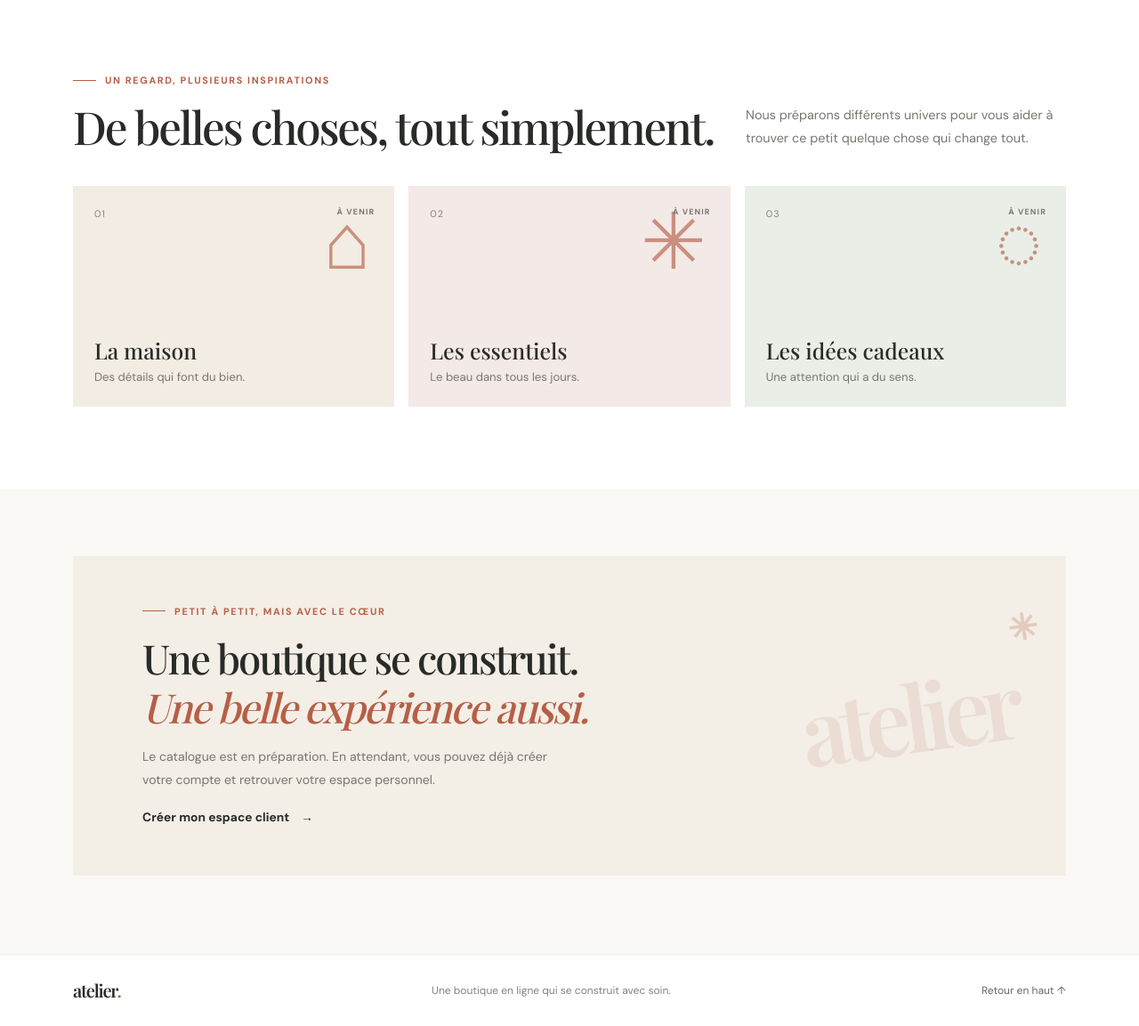
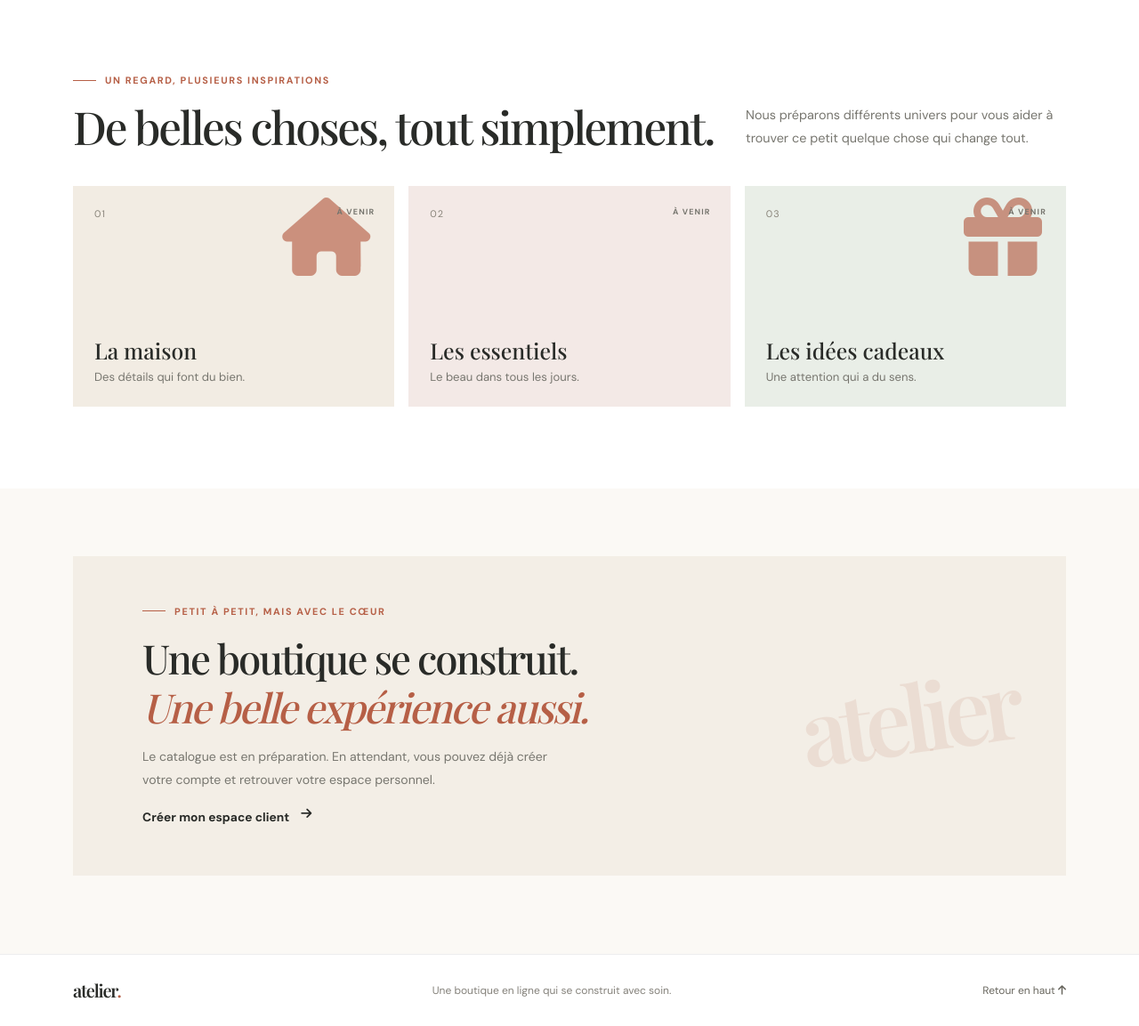
Before and after one commit to laurence1Mas/exercices_py_100_days_of_code, a Flask app: page / in a window 1280 px wide. Shown: the part 697-1850 px from the top of the page at 89% size. Run offline with Flask 3, Linux system fonts and the light colour scheme.

Commit message:
feat: integrate Font Awesome icons across templates for improved UI

```diff
--- a/online_shop/app/static/css/style.css
+++ b/online_shop/app/static/css/style.css
@@ -266,7 +266,7 @@ body {
     transform: rotate(8deg);
 }
 
-.visual-stamp span:first-child {
+.visual-stamp > i:first-child {
     color: var(--terracotta);
     font-size: 1.1rem;
 }
@@ -344,7 +344,6 @@ body {
     top: 13px;
     right: 27px;
     color: rgba(182, 95, 70, 0.65);
-    font-family: var(--serif);
     font-size: 5.5rem;
     line-height: 1;
 }
@@ -438,7 +437,6 @@ body {
     top: -34px;
     right: -28px;
     color: rgba(182, 95, 70, 0.25);
-    font-family: var(--sans);
     font-size: 2.5rem;
 }
 
@@ -607,7 +605,7 @@ body {
     border: 0;
     background: transparent;
     color: var(--terracotta);
-    font-size: 1.35rem;
+    font-size: 0.9rem;
 }
 
 .catalog-category {
@@ -925,7 +923,7 @@ body {
     text-decoration: none;
 }
 
-.product-back-link span {
+.product-back-link .fa-solid {
     font-size: 1.1rem;
 }
 
--- a/online_shop/app/templates/admin/messages.html
+++ b/online_shop/app/templates/admin/messages.html
@@ -36,7 +36,7 @@
         {% else %}
         <section class="admin-panel">
             <div class="admin-empty">
-                <span class="empty-mark" aria-hidden="true">✳</span>
+                <i class="empty-mark fa-solid fa-envelope-open-text" aria-hidden="true"></i>
                 <h3>Aucun message reçu</h3>
                 <p>Les messages envoyés via le formulaire de contact apparaîtront ici.</p>
             </div>
--- a/online_shop/app/templates/admin/orders.html
+++ b/online_shop/app/templates/admin/orders.html
@@ -59,7 +59,7 @@
             </div>
             {% else %}
             <div class="admin-empty">
-                <span class="empty-mark" aria-hidden="true">✳</span>
+                <i class="empty-mark fa-solid fa-sparkles" aria-hidden="true"></i>
                 <h3>Aucune commande pour le moment</h3>
                 <p>Les commandes apparaîtront ici lorsqu’un client en passera une.</p>
             </div>
--- a/online_shop/app/templates/admin/products.html
+++ b/online_shop/app/templates/admin/products.html
@@ -12,7 +12,8 @@
                 <p>Retrouvez les produits actuellement proposés dans la boutique.</p>
             </div>
             <a class="admin-store-link" href="{{ url_for('shop') }}">
-                Voir la boutique <span aria-hidden="true">↗</span>
+                Voir la boutique
+                <i class="fa-solid fa-arrow-up-right-from-square" aria-hidden="true"></i>
             </a>
         </div>
 
@@ -49,7 +50,7 @@
             </div>
             {% else %}
             <div class="admin-empty">
-                <span class="empty-mark" aria-hidden="true">✳</span>
+                <i class="empty-mark fa-solid fa-sparkles" aria-hidden="true"></i>
                 <h3>Aucun produit</h3>
                 <p>Les produits du catalogue apparaîtront ici.</p>
             </div>
--- a/online_shop/app/templates/admin/stock.html
+++ b/online_shop/app/templates/admin/stock.html
@@ -66,7 +66,7 @@
             </div>
             {% else %}
             <div class="admin-empty">
-                <span class="empty-mark" aria-hidden="true">✳</span>
+                <i class="empty-mark fa-solid fa-boxes-stacked" aria-hidden="true"></i>
                 <h3>Aucun produit à suivre</h3>
                 <p>Les stocks apparaîtront ici avec les produits du catalogue.</p>
             </div>
--- a/online_shop/app/templates/auth/login.html
+++ b/online_shop/app/templates/auth/login.html
@@ -18,7 +18,7 @@
                     et vos commandes.
                 </p>
                 <div class="auth-welcome-note">
-                    <span aria-hidden="true">✳</span>
+                    <i class="fa-solid fa-sparkles" aria-hidden="true"></i>
                     <span>Une boutique en ligne qui se construit avec soin.</span>
                 </div>
             </div>
@@ -46,7 +46,8 @@
                     <a href="{{ url_for('auth.register') }}">Créer un compte</a>
                 </p>
                 <a class="auth-return" href="{{ url_for('home') }}">
-                    <span aria-hidden="true">←</span> Retour à la boutique
+                    <i class="fa-solid fa-arrow-left" aria-hidden="true"></i>
+                    Retour à la boutique
                 </a>
             </div>
         </div>
--- a/online_shop/app/templates/base.html
+++ b/online_shop/app/templates/base.html
@@ -7,6 +7,8 @@
     <title>{% block title %}Boutique en ligne{% endblock %}</title>
     <meta name="description" content="Découvrez notre boutique en ligne et créez votre espace client.">
     <link href="https://cdn.jsdelivr.net/npm/bootstrap@5.3.3/dist/css/bootstrap.min.css" rel="stylesheet">
+    <link rel="stylesheet"
+          href="https://cdnjs.cloudflare.com/ajax/libs/font-awesome/6.7.2/css/all.min.css">
     <link rel="preconnect" href="https://fonts.googleapis.com">
     <link rel="preconnect" href="https://fonts.gstatic.com" crossorigin>
     <link
@@ -105,7 +107,9 @@
                     align-items-center gap-2">
             <a class="footer-brand" href="{{ url_for('home') }}">atelier<span>.</span></a>
             <p class="mb-0">Une boutique en ligne qui se construit avec soin.</p>
-            <a href="#top" class="back-to-top">Retour en haut ↑</a>
+            <a href="#top" class="back-to-top">
+                Retour en haut <i class="fa-solid fa-arrow-up" aria-hidden="true"></i>
+            </a>
         </div>
     </footer>
     <script src="https://cdn.jsdelivr.net/npm/bootstrap@5.3.3/dist/js/bootstrap.bundle.min.js"></script>
--- a/online_shop/app/templates/index.html
+++ b/online_shop/app/templates/index.html
@@ -16,11 +16,13 @@
                 <div class="hero-actions">
                     {% if current_user.is_authenticated %}
                     <a class="btn btn-terracotta" href="{{ url_for('auth.profile') }}">
-                        Découvrir mon espace <span aria-hidden="true">↗</span>
+                        Découvrir mon espace
+                        <i class="fa-solid fa-arrow-up-right-from-square" aria-hidden="true"></i>
                     </a>
                     {% else %}
                     <a class="btn btn-terracotta" href="{{ url_for('auth.register') }}">
-                        Rejoindre l’aventure <span aria-hidden="true">↗</span>
+                        Rejoindre l’aventure
+                        <i class="fa-solid fa-arrow-up-right-from-square" aria-hidden="true"></i>
                     </a>
                     <a class="hero-login-link" href="{{ url_for('auth.login') }}">
                         Déjà membre ? Se connecter
@@ -42,7 +44,7 @@
                         <span class="caption-title">Des choix faits avec intention.</span>
                     </div>
                     <div class="visual-stamp" aria-label="Choisi avec soin">
-                        <span aria-hidden="true">✳</span>
+                        <i class="fa-solid fa-sparkles" aria-hidden="true"></i>
                         <span>CHOISI<br>AVEC SOIN</span>
                     </div>
                 </div>
@@ -67,7 +69,7 @@
             <div class="col-md-4">
                 <article class="universe-card universe-card-sand">
                     <span class="universe-number">01</span>
-                    <span class="universe-symbol" aria-hidden="true">⌂</span>
+                    <i class="universe-symbol fa-solid fa-house" aria-hidden="true"></i>
                     <div>
                         <h3>La maison</h3>
                         <p>Des détails qui font du bien.</p>
@@ -78,7 +80,7 @@
             <div class="col-md-4">
                 <article class="universe-card universe-card-rose">
                     <span class="universe-number">02</span>
-                    <span class="universe-symbol" aria-hidden="true">✳</span>
+                    <i class="universe-symbol fa-solid fa-sparkles" aria-hidden="true"></i>
                     <div>
                         <h3>Les essentiels</h3>
                         <p>Le beau dans tous les jours.</p>
@@ -89,7 +91,7 @@
             <div class="col-md-4">
                 <article class="universe-card universe-card-sage">
                     <span class="universe-number">03</span>
-                    <span class="universe-symbol" aria-hidden="true">◌</span>
+                    <i class="universe-symbol fa-solid fa-gift" aria-hidden="true"></i>
                     <div>
                         <h3>Les idées cadeaux</h3>
                         <p>Une attention qui a du sens.</p>
@@ -113,16 +115,16 @@
                 </p>
                 {% if current_user.is_authenticated %}
                 <a class="approach-link" href="{{ url_for('auth.profile') }}">
-                    Retrouver mon espace <span aria-hidden="true">→</span>
+                    Retrouver mon espace <i class="fa-solid fa-arrow-right" aria-hidden="true"></i>
                 </a>
                 {% else %}
                 <a class="approach-link" href="{{ url_for('auth.register') }}">
-                    Créer mon espace client <span aria-hidden="true">→</span>
+                    Créer mon espace client <i class="fa-solid fa-arrow-right" aria-hidden="true"></i>
                 </a>
                 {% endif %}
             </div>
             <div class="approach-mark" aria-hidden="true">
-                <span>atelier</span><span class="mark-star">✳</span>
+                <span>atelier</span><i class="mark-star fa-solid fa-sparkles"></i>
             </div>
         </div>
     </div>
--- a/online_shop/app/templates/orders/detail.html
+++ b/online_shop/app/templates/orders/detail.html
@@ -60,7 +60,8 @@
                     <strong>{{ "%.2f"|format(order.total_amount) }} €</strong>
                 </div>
                 <a class="order-detail-link" href="{{ url_for('orders.index') }}">
-                    <span aria-hidden="true">←</span> Retour à mes commandes
+                        <i class="fa-solid fa-arrow-left" aria-hidden="true"></i>
+                        Retour à mes commandes
                 </a>
             </aside>
         </div>
--- a/online_shop/app/templates/product_detail.html
+++ b/online_shop/app/templates/product_detail.html
@@ -68,7 +68,8 @@
                         <input id="quantity" name="quantity" type="number" min="1"
                                max="{{ product.stock }}" value="1" required>
                         <button class="btn btn-terracotta" type="submit">
-                            Ajouter au panier <span aria-hidden="true">↗</span>
+                            Ajouter au panier
+                            <i class="fa-solid fa-arrow-up-right-from-square" aria-hidden="true"></i>
                         </button>
                     </form>
                     {% else %}
@@ -78,7 +79,8 @@
                     {% endif %}
                     <a class="btn btn-terracotta product-back-link"
                        href="{{ url_for('shop') }}">
-                        <span aria-hidden="true">←</span> Retour à la boutique
+                        <i class="fa-solid fa-arrow-left" aria-hidden="true"></i>
+                        Retour à la boutique
                     </a>
                 </div>
             </div>
```
Also changed, not shown: online_shop/app/templates/admin/base.html (+10 -7 lines), online_shop/app/templates/admin/dashboard.html (+7 -6 lines), online_shop/app/templates/cart.html (+6 -4 lines), online_shop/app/templates/orders.html (+6 -4 lines), online_shop/app/templates/shop.html (+8 -5 lines), online_shop/README.md.
